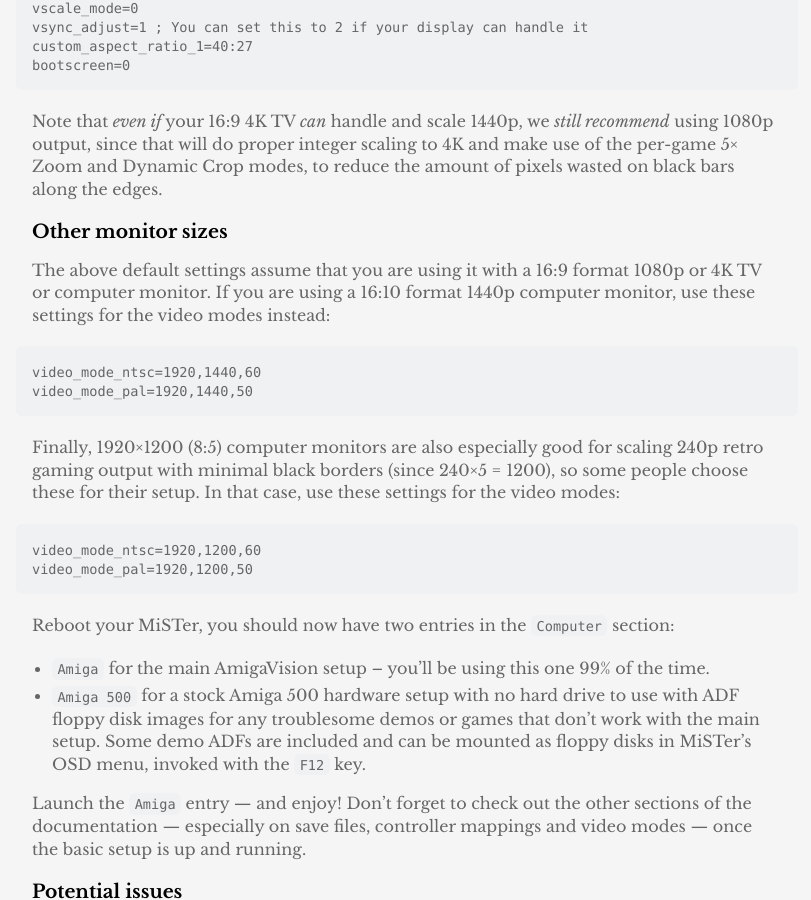
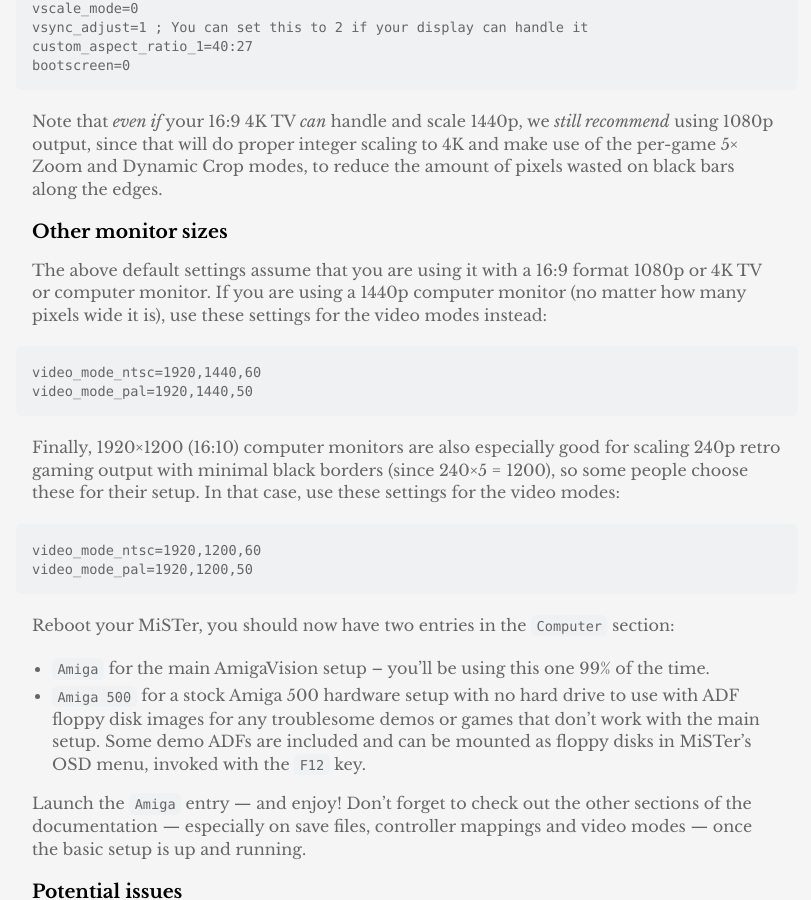
Before and after one commit to amigavision/amigavision.github.io, a Jekyll site: the page built from docs.md, in a window 1280 px wide and 900 px high, scrolled down 5342 px. Shown: the whole window, without its empty margins (233-1044 px from the left). Built offline with Jekyll 4.4.1, drawn with Linux system fonts in a browser that asks for light colours.

Commit message:
Clarify 1440p and 1200p monitor explanations

````diff
--- a/docs.md
+++ b/docs.md
@@ -165,14 +165,14 @@
 
 ### Other monitor sizes
 
-The above default settings assume that you are using it with a 16:9 format 1080p or 4K TV or computer monitor. If you are using a 16:10 format 1440p computer monitor, use these settings for the video modes instead:
+The above default settings assume that you are using it with a 16:9 format 1080p or 4K TV or computer monitor. If you are using a 1440p computer monitor (no matter how many pixels wide it is), use these settings for the video modes instead:
 
 ```
 video_mode_ntsc=1920,1440,60
 video_mode_pal=1920,1440,50
 ```
 
-Finally, 1920×1200 (8:5) computer monitors are also especially good for scaling 240p retro gaming output with minimal black borders (since 240×5 = 1200), so some people choose these for their setup. In that case, use these settings for the video modes:
+Finally, 1920×1200 (16:10) computer monitors are also especially good for scaling 240p retro gaming output with minimal black borders (since 240×5 = 1200), so some people choose these for their setup. In that case, use these settings for the video modes:
 
 ```
 video_mode_ntsc=1920,1200,60
````
